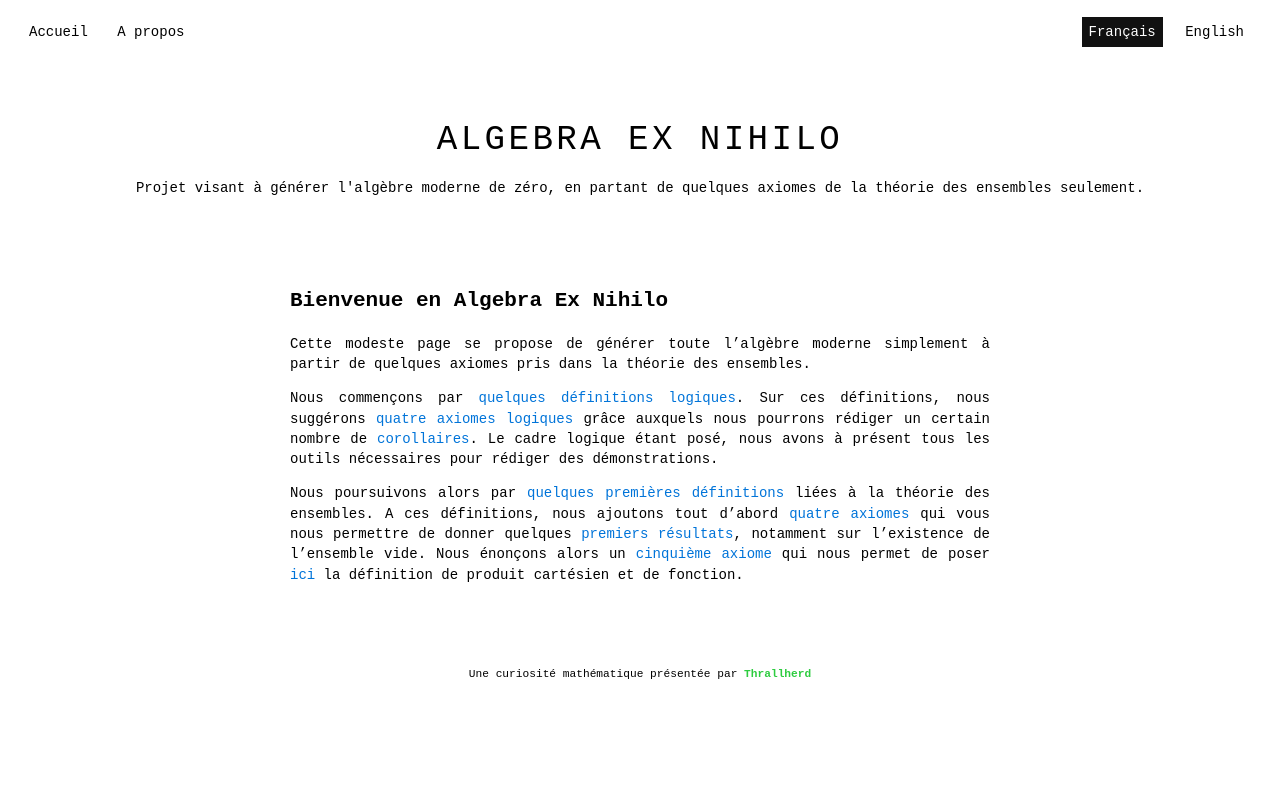
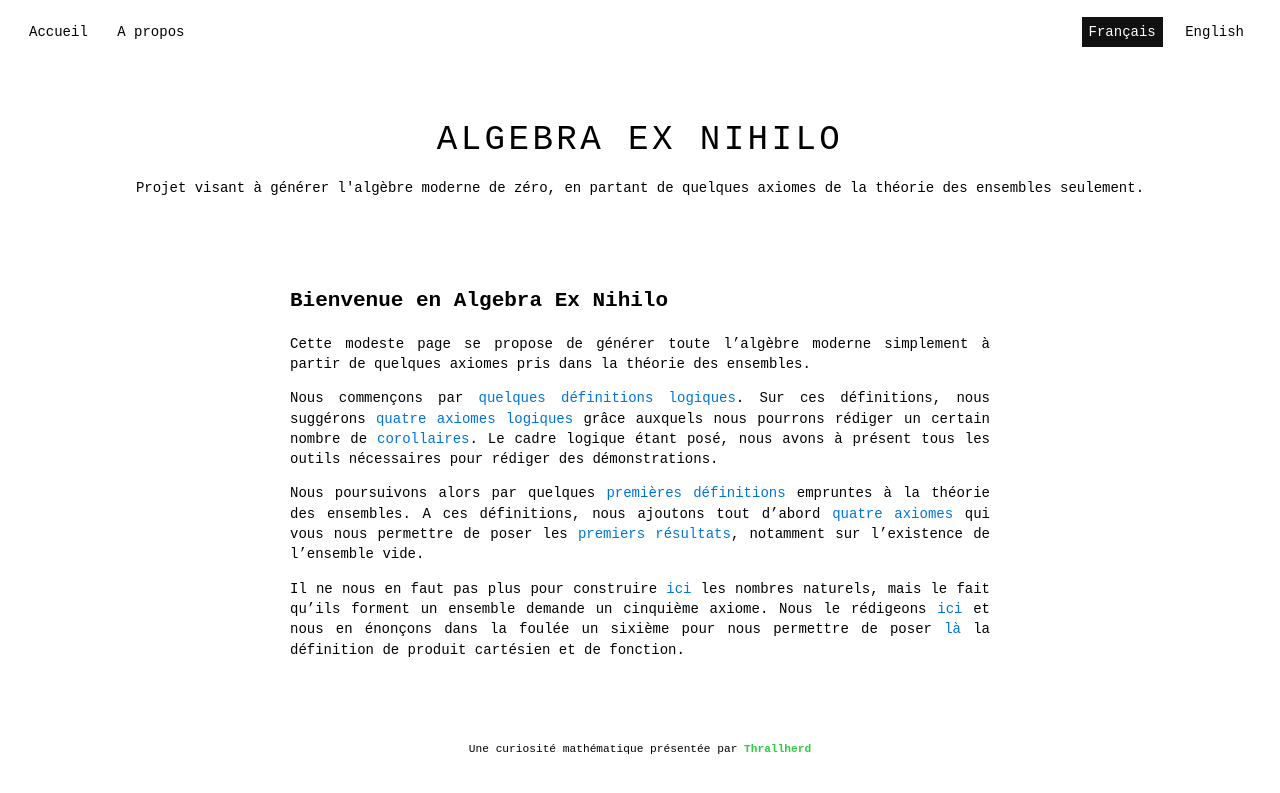
Before and after one commit to Thrallherd/AlgebraExNihilo, a Jekyll site: the page built from index.md, in a window 1280 px wide. Shown: the top 793 px of the page. Built offline with Jekyll 4.4.1, drawn with Linux system fonts in a browser that asks for light colours.

Commit message:
Update index.md

```diff
--- a/index.md
+++ b/index.md
@@ -11,4 +11,6 @@ Cette modeste page se propose de générer toute l'algèbre moderne simplement
 
 Nous commençons par [quelques définitions logiques](logic_def.md). Sur ces définitions, nous suggérons [quatre axiomes logiques](logic_axm.md) grâce auxquels nous pourrons rédiger un certain nombre de [corollaires](logic_cor.md). Le cadre logique étant posé, nous avons à présent tous les outils nécessaires pour rédiger des démonstrations.
 
-Nous poursuivons alors par [quelques premières définitions](set_def.md) liées à la théorie des ensembles. A ces définitions, nous ajoutons tout d'abord [quatre axiomes](set_axm1.md) qui vous nous permettre de donner quelques [premiers résultats](set_res1.md), notamment sur l'existence de l'ensemble vide. Nous énonçons alors un [cinquième axiome](set_axm2.md) qui nous permet de poser [ici](set_res2.md) la définition de produit cartésien et de fonction.
+Nous poursuivons alors par quelques [premières définitions](set_def.md) empruntes à la théorie des ensembles. A ces définitions, nous ajoutons tout d'abord [quatre axiomes](set_axm1.md) qui vous nous permettre de poser les [premiers résultats](set_res1.md), notamment sur l'existence de l'ensemble vide.
+
+Il ne nous en faut pas plus pour construire [ici](set_res2.md) les nombres naturels, mais le fait qu'ils forment un ensemble demande un cinquième axiome. Nous le rédigeons [ici](set_axm2.md) et nous en énonçons dans la foulée un sixième pour nous permettre de poser [là](set_res3.md) la définition de produit cartésien et de fonction.
```
